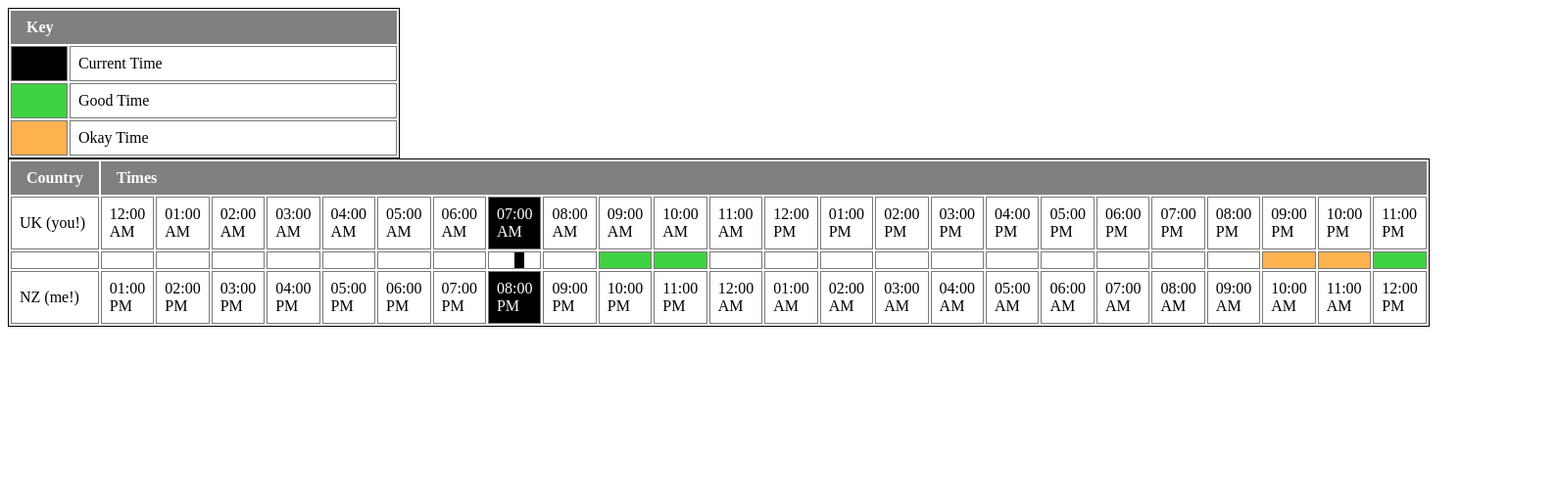
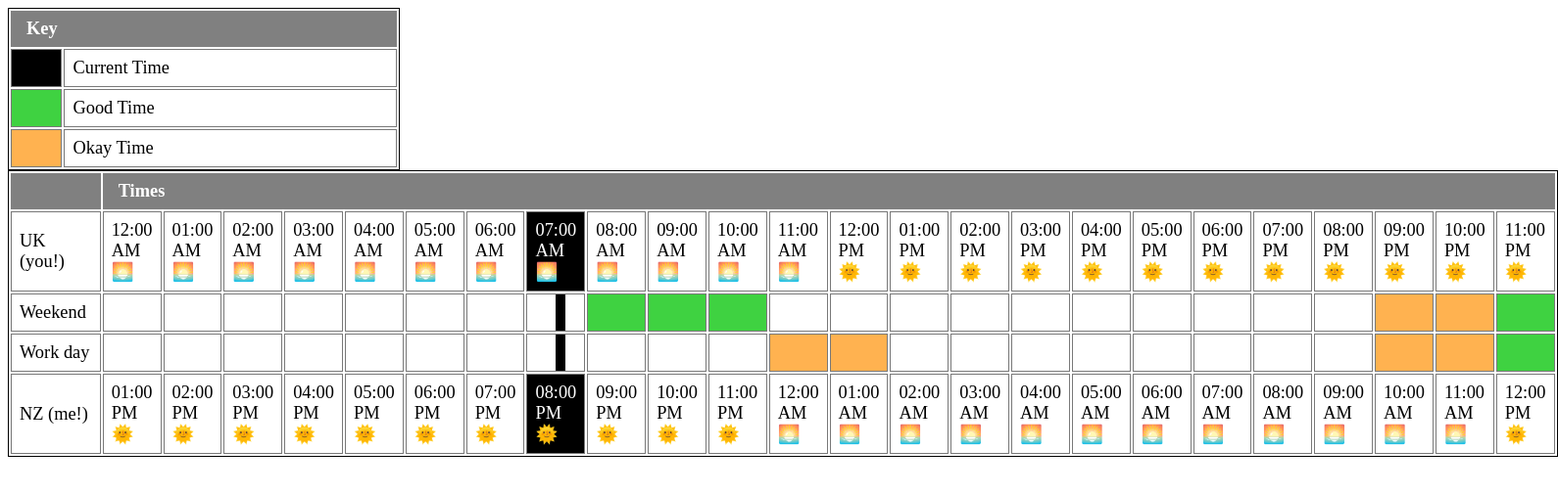
Before and after one commit to TheMeanMachine/time.github.io, a plain HTML site: page index.html in a window 1280 px wide. Shown: the whole page at 98% size, 1590 px wide, since content can reach past the window. Drawn offline with Linux system fonts and the light colour scheme.

Commit message:
add: weekend/weekday

```diff
--- a/index.html
+++ b/index.html
@@ -3,6 +3,10 @@
 <html lang="en">
    <head>
       <style>
+
+         *{
+             font-size: 1.02em;
+         }
 
          table{
              border: black 1px solid;
@@ -91,8 +95,8 @@
          <table>
             <thead>
                <tr>
-                  <th colspan="1">
-                     Country
+                  <th colspan="1" style="">
+                     &nbsp;&nbsp;&nbsp;&nbsp;&nbsp;&nbsp;&nbsp;&nbsp;&nbsp;&nbsp;&nbsp;&nbsp;&nbsp;
                   </th>
                   <th colspan="24">
                      Times
@@ -102,7 +106,9 @@
             <tbody>
                <tr id="uk_time-row">
                </tr>
-               <tr id="pointer-row">
+               <tr id="we-pointer-row">
+               </tr>
+               <tr id="ww-pointer-row">
                </tr>
                <tr id="nz_time-row">
                </tr>
@@ -128,7 +134,8 @@
          {
 				setUKTimeData()
             setNZTimeData();
-				setPointer( 'Europe/London', 'Pacific/Auckland' );
+				setPointer( 'ww', 'Europe/London', 'Pacific/Auckland' );
+				setPointer( 'we', 'Europe/London', 'Pacific/Auckland' );
          }
 
 			function el( id )
@@ -142,7 +149,7 @@
            var H = +ts.substr(0, 2);
            var h = (H % 12) || 12;
            h = (h < 10)?("0"+h):h;  // leading 0 at the left for 1 digit hours
-           var ampm = H < 12 ? " AM" : " PM";
+           var ampm = H < 12 ? " AM 🌅" : " PM 🌞";
            ts = h + ts.substr(2, 3) + ampm;
            return ts;
          };
@@ -192,9 +199,9 @@
 				 return html;
          }
 
-			function setPointer( timezone1, timezone2 )
+			function setPointer( type, timezone1, timezone2 )
 			{
-            const pointer_tr = el( 'pointer-row' );
+            const pointer_tr = el( type + '-pointer-row' );
 
 				const now = new Date();
             let tz1 = new Date(  new Date( now.getFullYear(), now.getMonth(), now.getDate(), 0 ).toLocaleString('en-US', { timeZone: timezone1 }) );
@@ -202,12 +209,23 @@
 
 				let current_date = new Date().toLocaleString('en-US', { timeZone: timezone1 });
 
-				let html = '<td></td>';
+
+				let html = (type==='we') ? '<td>Weekend</td>' : '<td>Work day</td>';
 
 				for(let i = 0; i < 24; i++)
             {
-					let good_time = ( tz1.getHours() >= 9 && tz1.getHours() <= 23 ) && ( tz2.getHours() >= 12 && tz2.getHours() <= 23 );
-					let okay_time = ( tz1.getHours() >= 9 && tz1.getHours() <= 23 ) && ( tz2.getHours() >= 10 && tz2.getHours() <= 23 );
+					let good_time = false;
+					let okay_time = false;
+					if( type === 'we' )
+					{//weekend
+                  okay_time = ( tz1.getHours() >= 8 && tz1.getHours() <= 23 ) && ( tz2.getHours() >= 10 && tz2.getHours() <= 23 );
+                  good_time = ( tz1.getHours() >= 8 && tz1.getHours() <= 23 ) && ( tz2.getHours() >= 12 && tz2.getHours() <= 23 );
+               }
+					else
+					{//work week
+						okay_time = ( tz1.getHours() >= 11 && tz1.getHours() <= 23 ) && ( (tz2.getHours() >= 0 && tz2.getHours() <= 1) || (tz2.getHours() >= 10 && tz2.getHours() <= 23) );
+                  good_time = ( tz1.getHours() >= 12 && tz1.getHours() <= 23 ) && ( tz2.getHours() >= 12 && tz2.getHours() <= 23 );
+               }
 
 					html += `
                   <td class="${ okay_time ? good_time ? 'good_time' : 'okay_time' : '' } ${ new Date(current_date).getHours() === tz1.getHours() ? 'current_time' : ''}">${ new Date(current_date).getHours() === tz1.getHours() ? '' : ''}</td>
```
